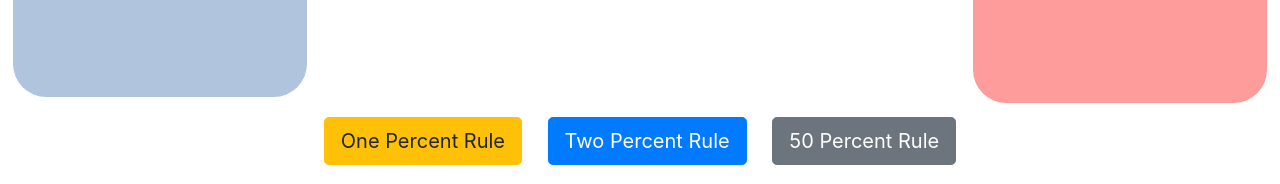
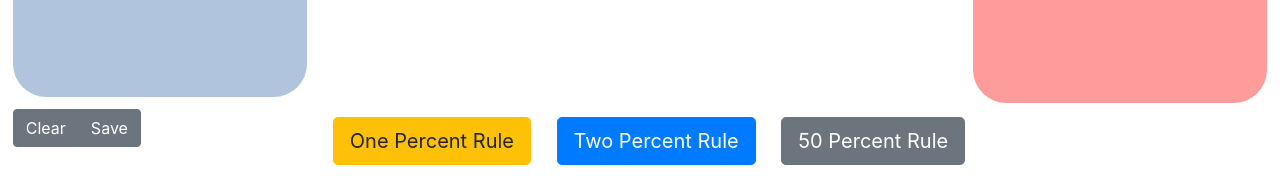
Before and after one commit to reidspeedo/one-percent-rule-react, a React (Create React App) app: page / in a window 1280 px wide. Shown: the part 613-797 px from the top of the page. Built offline with nearby package versions, Linux system fonts and the light colour scheme.

Commit message:
clear functionality

```diff
--- a/src/App.css
+++ b/src/App.css
@@ -88,6 +88,11 @@ div.urls {
   width: 23%;
 }
 
+div.overflow-auto {
+  /*padding-top: 20pt;*/
+  /*height:40vh;*/
+}
+
 div.links {
   background-color: lightsteelblue;
   /*height: 92%;*/
@@ -126,7 +131,7 @@ div.bottom {
 }
 
 div.buttons {
-  text-align:center;
+  /*text-align:center;*/
 }
 div.button {
   display:inline-block;
--- a/src/App.js
+++ b/src/App.js
@@ -24,7 +24,7 @@ class onePercent extends React.Component {
                 </div>
                 <div id="middle" class="cases">
                     <div id="cases" class="best-case"></div>
-                    <div id="cases" className="worst-case"></div>
+                    <div id="cases" class="worst-case"></div>
                 </div>
             </div>
             <div class="bottom">
--- a/src/Components/Properties.js
+++ b/src/Components/Properties.js
@@ -11,10 +11,15 @@ class Properties extends Component {
         }
         this.handleAdd = this.handleAdd.bind(this)
         this.handleChange = this.handleChange.bind(this)
+        this.clearProperties = this.clearProperties.bind(this)
     }
 
     handleChange(event) {
         this.setState({value: event.target.value});
+    }
+
+    clearProperties() {
+        this.setState({properties: []});
     }
 
     handleAdd() {
@@ -41,9 +46,10 @@ class Properties extends Component {
                     </div>
                 </div>
                 <div id="middle" className="urls">
+                    <div class="accordion-container">
+
                         <div class="overflow-auto">
                             <div id="urls" className="links">
-
                                 {
                                     this.state.properties.map(
                                     property => <Property url={property.url} address={property.address} postal_code={property.postal_code} price={property.price} rent_estimate={property.rent_estimate}/>
@@ -53,6 +59,12 @@ class Properties extends Component {
                             </div>
                         </div>
                     </div>
+                    <div className="btn-group" role="group" aria-label="Basic example">
+                        <button onClick={this.clearProperties} type="button" className="btn btn-secondary">Clear</button>
+                        <button type="button" className="btn btn-secondary">Save</button>
+                    </div>
+                </div>
+
             </div>
         );
     }
```
Also changed, not shown: 1 other file (tests, documents, lock files or other folders). Lines whose indentation alone changed are shown as unchanged.
